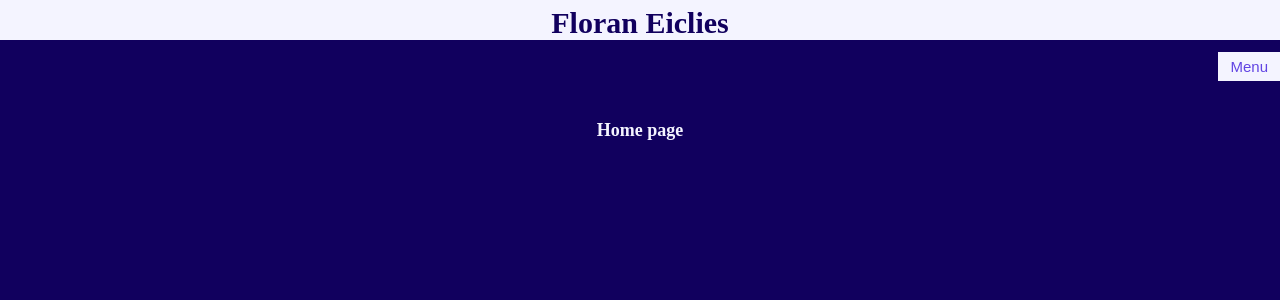
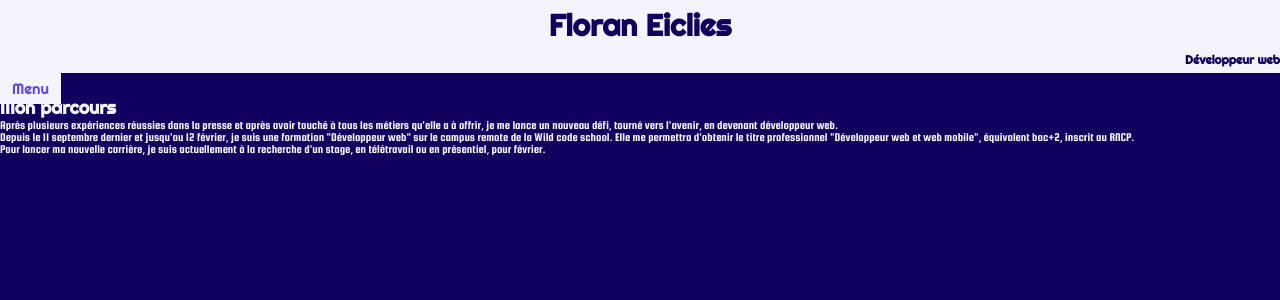
Before and after one commit to e-floran/onlinecv, a React (Create React App) app: page / in a window 1280 px wide. Shown: the top 300 px of the page. Built offline with nearby package versions, Linux system fonts and the light colour scheme.

Commit message:
added description

```diff
--- a/src/App.css
+++ b/src/App.css
@@ -1,3 +1,4 @@
+@import url("https://fonts.googleapis.com/css2?family=Righteous&family=Squada+One&display=swap");
 .App {
   width: 100%;
   display: flex;
@@ -5,3 +6,17 @@
   justify-content: space-around;
   align-items: flex-start;
 }
+h1,
+h2,
+h3,
+h4,
+h5,
+h6,
+li,
+button {
+  font-family: "Righteous", cursive;
+}
+p,
+a {
+  font-family: "Squada One", cursive;
+}
--- /dev/null
+++ b/src/components/Description.jsx
@@ -0,0 +1,12 @@
+function Description(){
+    return(
+        <section className="description">
+            <h2>Mon parcours</h2>
+            <p>Après plusieurs expériences réussies dans la presse et après avoir touché à tous les métiers qu'elle a à offrir, je me lance un nouveau défi, tourné vers l'avenir, en devenant développeur web.</p>
+            <p>Depuis le 11 septembre dernier et jusqu'au 12 février, je suis une formation "Développeur web" sur le campus remote de la Wild code school. Elle me permettra d'obtenir le titre professionnel "Développeur web et web mobile", équivalent bac+2, inscrit au RNCP.</p>
+            <p>Pour lancer ma nouvelle carrière, je suis actuellement à la recherche d'un stage, en télétravail ou en présentiel, pour février.</p>
+        </section>
+    )
+};
+
+export default Description;
--- a/src/components/Header.jsx
+++ b/src/components/Header.jsx
@@ -5,6 +5,7 @@ function Header(){
     return(
         <header>
             <h1>Floran Eiclies</h1>
+            <h3>Développeur web</h3>
             <Navbar />
         </header>
     )
--- a/src/components/Home.jsx
+++ b/src/components/Home.jsx
@@ -1,8 +1,9 @@
+import Description from "./Description";
 import '../style/home.css';
 function Home(){
     return(
         <div className="homeContainer">
-            <h2>Home page</h2>
+            <Description />
         </div>
     )
 }
--- a/src/style/header.css
+++ b/src/style/header.css
@@ -3,7 +3,7 @@ header {
   margin-bottom: 1rem;
   display: flex;
   flex-flow: row wrap;
-  justify-content: right;
+  justify-content: left;
   align-items: flex-start;
   color: var(--darkBlue);
 }
@@ -18,8 +18,14 @@ h1 {
   width: 100%;
   text-align: center;
   font-size: 2.5rem;
-  margin-bottom: 1rem;
-  padding-top: 0.5rem;
+  padding: 0.5rem 0 0.2rem 0;
+  background-color: var(--whitish);
+}
+h3 {
+  width: 100%;
+  text-align: right;
+  font-size: 1rem;
+  padding: 0.5rem 0;
   background-color: var(--whitish);
 }
 nav {
@@ -36,7 +42,7 @@ ul {
   display: flex;
   flex-flow: column nowrap;
   justify-content: center;
-  align-items: flex-end;
+  align-items: flex-start;
   z-index: 10;
 }
 ul:hover,
--- a/src/style/home.css
+++ b/src/style/home.css
@@ -1,7 +1,16 @@
 .homeContainer {
+  width: 100%;
   position: absolute;
-  top: 10rem;
+  top: 8rem;
+  display: flex;
+  flex-flow: column nowrap;
+  justify-content: left;
+  align-items: center;
 }
-h2 {
+h2,
+p {
   color: var(--whitish);
 }
+.description {
+  width: 100%;
+}
```
